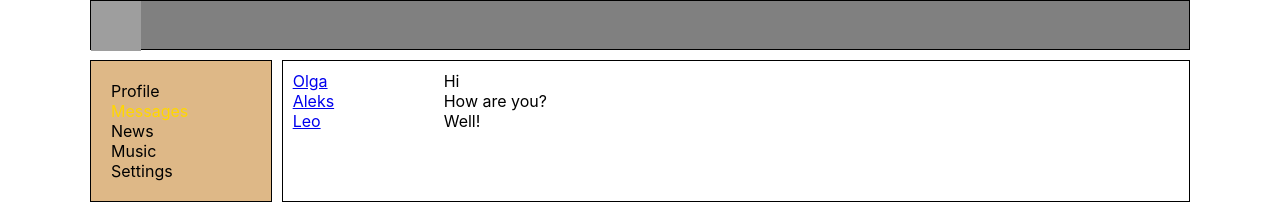
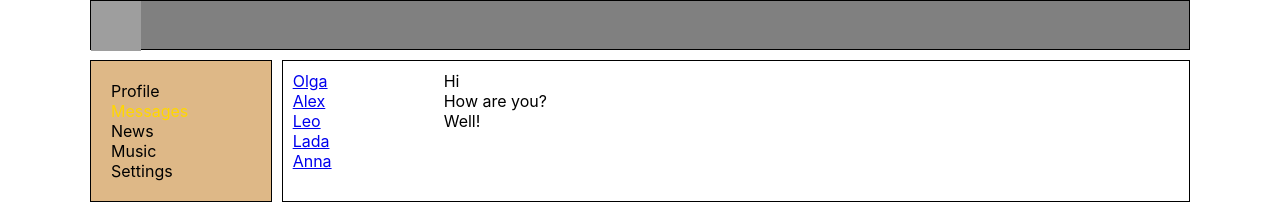
Before and after one commit to aleksandrsg/fitst-react-app, a React (Create React App) app: page /dialogs in a window 1280 px wide. Shown: the top 221 px of the page. Built offline with nearby package versions, Linux system fonts and the light colour scheme; grey boxes are pictures that could not be loaded.

Commit message:
added arrays data for Dialogs and Messages

```diff
--- a/src/components/Dialogs/Dialogs.jsx
+++ b/src/components/Dialogs/Dialogs.jsx
@@ -20,17 +20,34 @@
 }
 
 const Dialogs = (props) => {
+
+    let dialogsData = [
+        {id: 1, name:'Olga'},
+        {id: 2, name:'Alex'},
+        {id: 3, name:'Leo'},
+        {id: 4, name:'Lada'},
+        {id: 5, name:'Anna'}
+    ]
+
+    let messagesData = [
+        {id:1, message:"Hi"},
+        {id:2, message:"How are you?"},
+        {id:3, message:"Well!"},
+    ]
+
     return (
         <div className={classes.dialogs}>
             <div className={classes.dialogItems}>
-                <DialogItem name='Olga' id='1'/>
-                <DialogItem name='Aleks' id='2'/>
-                <DialogItem name='Leo' id='3'/>
+                <DialogItem name={dialogsData[0].name} id={dialogsData[0].id}/>
+                <DialogItem name={dialogsData[1].name} id={dialogsData[1].id}/>
+                <DialogItem name={dialogsData[2].name} id={dialogsData[2].id}/>
+                <DialogItem name={dialogsData[3].name} id={dialogsData[3].id}/>
+                <DialogItem name={dialogsData[4].name} id={dialogsData[4].id}/>
             </div>
             <div className={classes.messages}>
-                <Message message="Hi"/>
-                <Message message="How are you?"/>
-                <Message message="Well!"/>
+                <Message message={messagesData[0].message}/>
+                <Message message={messagesData[1].message}/>
+                <Message message={messagesData[2].message}/>
             </div>
         </div>
     );
```
